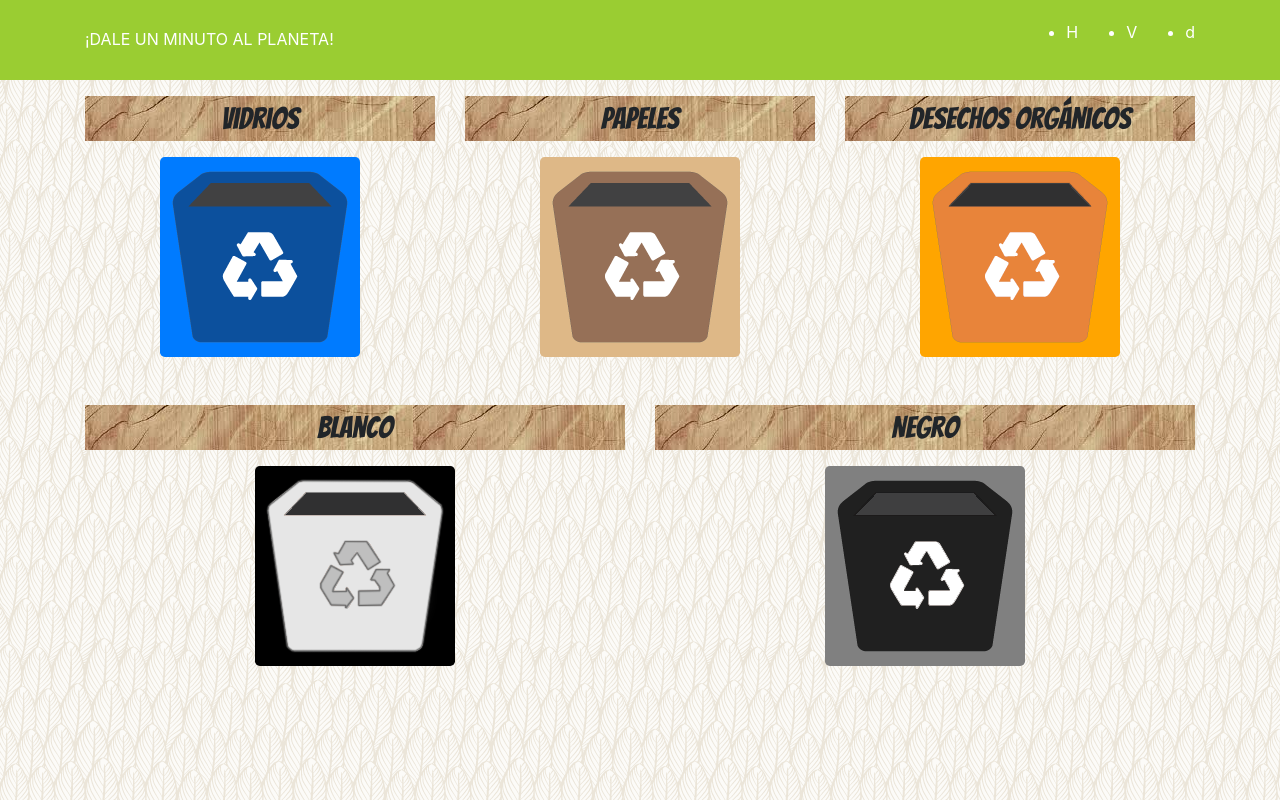
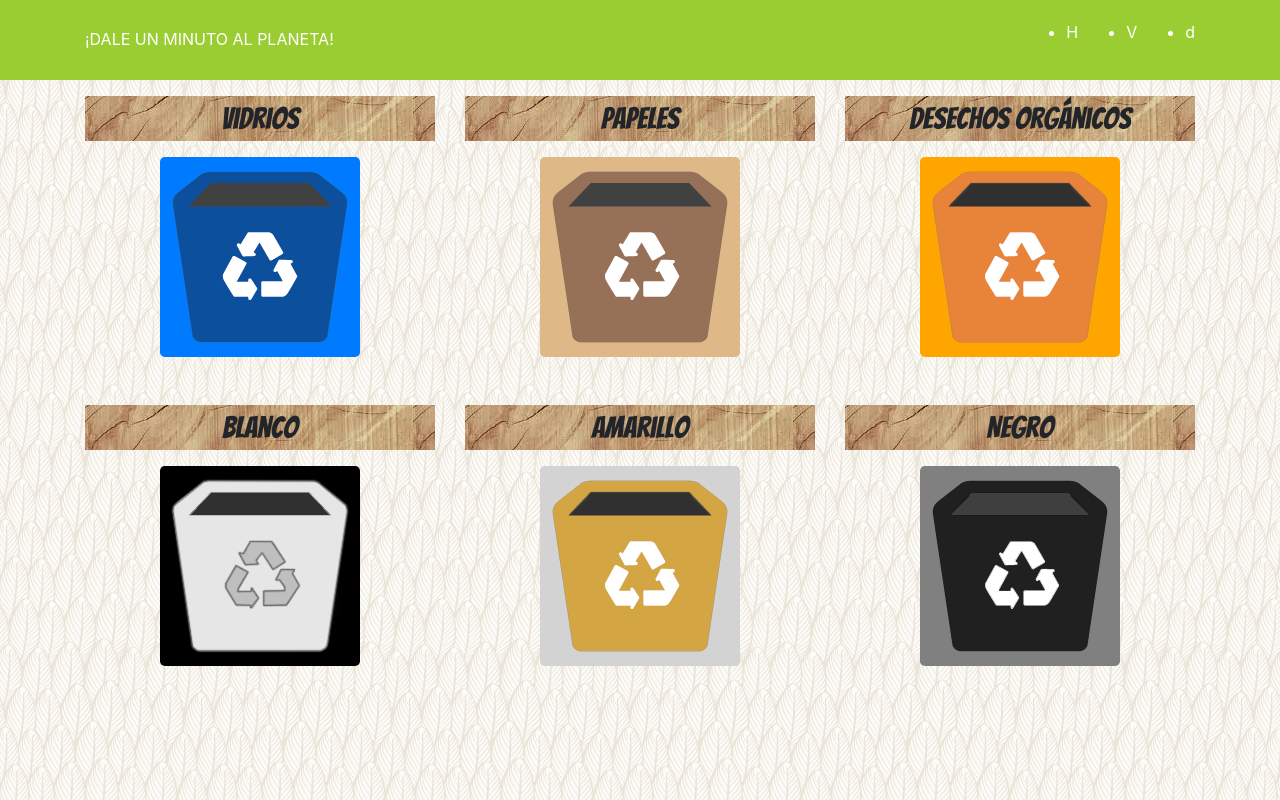
Before and after one commit to jp0617/dumap, an Angular app: page / in a window 1280 px wide. Built offline with nearby package versions, Linux system fonts and the light colour scheme.

Commit message:
adición de boton amarillo

```diff
--- a/src/app/Components/menu/menu.component.html
+++ b/src/app/Components/menu/menu.component.html
@@ -48,6 +48,12 @@ menu
           <button id="imag" type="submit" class="btnWhite btn-primary btn-lg" (click)="glass()"><img id="imagen"/></button>
         </div>
       <br>
+      <div class="col">
+        <div class="imgFonts">
+        <p>Amarillo</p>
+        </div>
+        <button type="submit" class="btnYellow btn-primary btn-lg"(click)="glass()"><span class="image"></span></button>
+      </div>
         <div class="col">
           <div class="imgFonts">
           <p>Negro</p>
--- a/src/app/Components/menu/menu.component.scss
+++ b/src/app/Components/menu/menu.component.scss
@@ -73,3 +73,13 @@
     width:200px ;
     background-image:url('../../../assets/img/caneca-negra.png');
 }
+.btnYellow{
+    background-color: LightGray;
+    font-family: 'Roboto Mono', monospace;
+    font-size: xx-large;
+    border-style: none;
+    color: white;
+    height:200px ;
+    width:200px ;
+    background-image:url('../../../assets/img/caneca-amarilla.png');
+}
```
